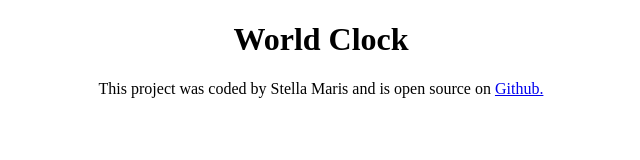
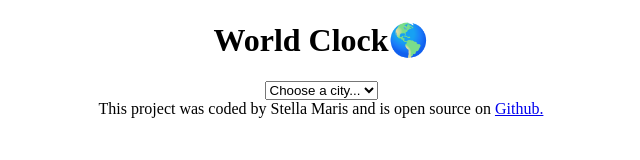
Before and after one commit to smstellar91/world-clock, a plain HTML site: page index.html in a window 1280 px wide. Shown: the whole page, without its empty margins (319-959 px from the left). Drawn offline with Linux system fonts and the light colour scheme.

Commit message:
Addede basic HTML structure

```diff
--- a/index.html
+++ b/index.html
@@ -7,8 +7,19 @@
     <title>World Clock</title>
 </head>
 <body>
-    <h1> World Clock</h1>
-    <footer>
+    <div class="container">
+    <h1> World Clock🌎</h1>
+
+    <select>
+        <option value="">Choose a city...</option>
+        <option value="London">London</option>
+        <option value="New York">New York</option>
+        <option value="Tokyo">Tokyo</option>
+        <option value="Sydney">Sydney</option>
+    </select>
+</div>
+
+<footer>
         This project was coded by Stella Maris and is open source on <a href="https://github.com/smstellar91/world-clock" target="_blank"> Github.</a>
     </footer>
     <script src="javascript/index.js"></script>
```
